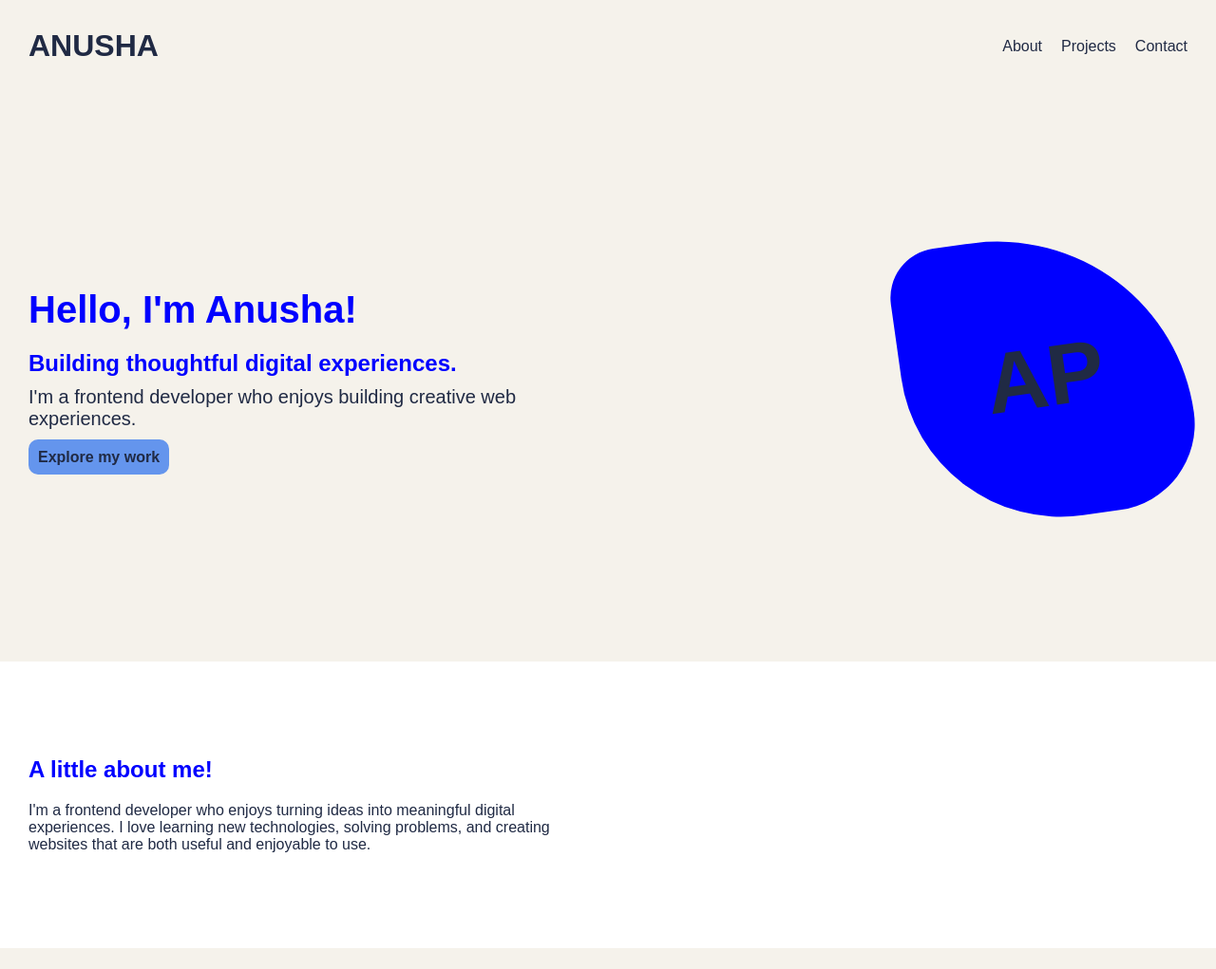
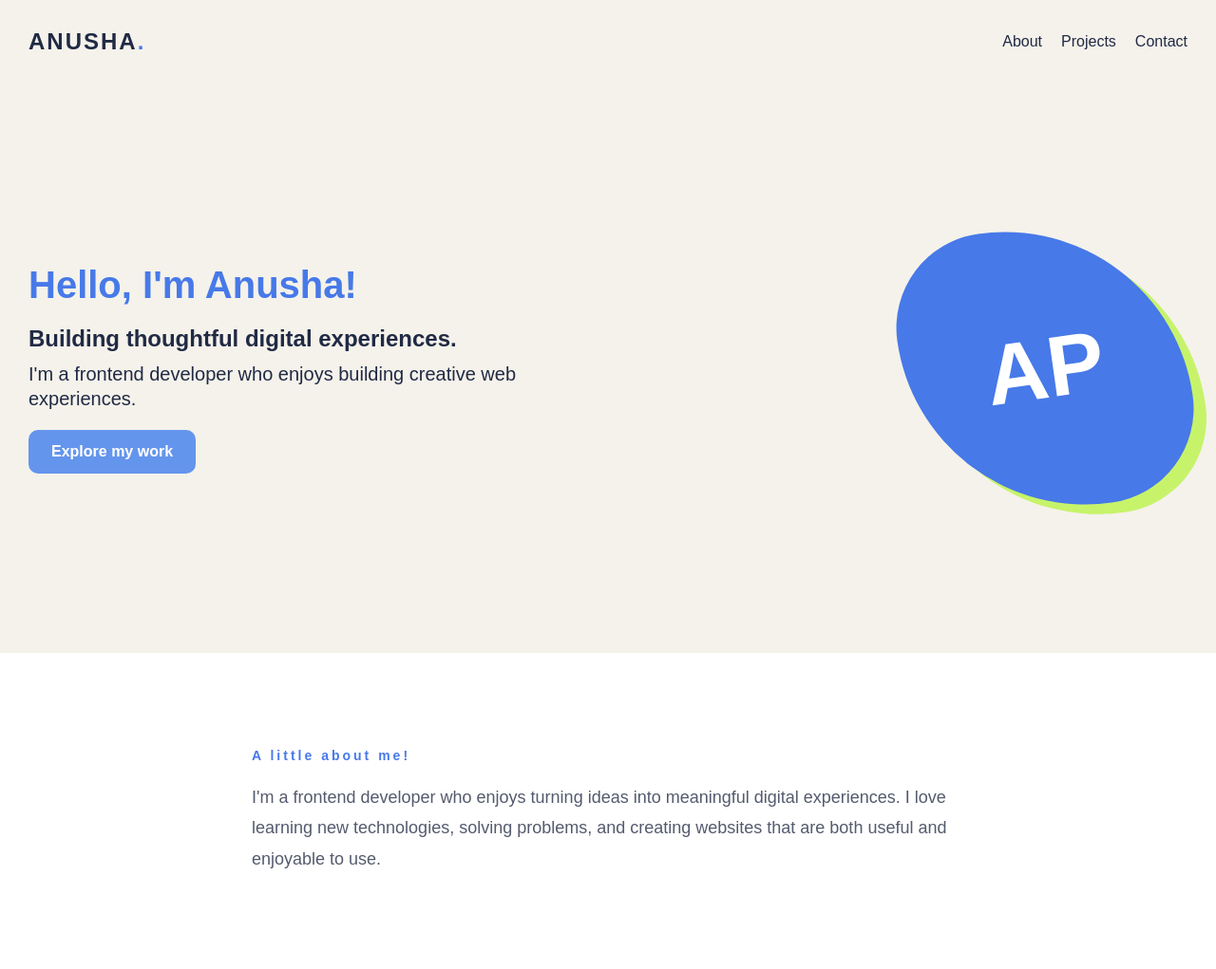
Before and after one commit to AnushaPotta/My-Portfolio, a plain HTML site: page index.html in a window 1280 px wide. Shown: the whole page at 95% size. Before the commit the page ends 999 px from the top, so only its background shows below. Drawn offline with Linux system fonts and the light colour scheme.

Commit message:
add about section styles

```diff
--- a/index.html
+++ b/index.html
@@ -8,7 +8,7 @@
   </head>
   <body>
     <header>
-      <h1>ANUSHA</h1>
+      <a href="#" class="logo">ANUSHA<span>.</span></a>
       <nav>
         <a href="#about">About</a>
         <a href="#projects">Projects</a>
--- a/style.css
+++ b/style.css
@@ -8,6 +8,14 @@ body {
   background-color: #f5f2eb;
   color: #202a44;
   font-family: Arial, Helvetica, sans-serif;
+}
+.logo {
+  font-size: 24px;
+  font-weight: bold;
+  letter-spacing: 2px;
+}
+.logo span {
+  color: #4779e8;
 }
 
 .hero {
@@ -26,8 +34,10 @@ body {
   height: 300px;
   font-weight: bold;
   font-size: 90px;
-  background-color: blue;
-  border-radius: 20% 80% 35% 65%;
+  color: white;
+  background-color: #4779e8;
+  box-shadow: 12px 12px 0 #c7f36b;
+  border-radius: 50% 100% 50% 100%;
   display: flex;
   justify-content: center;
   align-items: center;
@@ -45,18 +55,23 @@ header {
 .hero-intro {
   margin-bottom: 20px;
   font-size: 40px;
+  color: #4779e8;
+  font-weight: bold;
 }
 .hero-description {
   font-size: 20px;
   margin-top: 10px;
   margin-bottom: 20px;
+  line-height: 1.3;
 }
 .hero-button {
+  display: inline-block;
   background-color: cornflowerblue;
-  padding: 10px;
+  padding: 14px 24px;
   border-radius: 10px;
   font-weight: bold;
-  transition: background-color 0.5s ease;
+  color: white;
+  transition: background-color 0.3s ease;
 }
 .hero-button:hover {
   background-color: cadetblue;
@@ -67,13 +82,22 @@ nav {
   gap: 20px;
 }
 
+nav a {
+  text-decoration: none;
+  font-size: 16px;
+  color: #202a44;
+  font-weight: 500;
+  transition: color 0.3s ease;
+}
+
 a {
   text-decoration: none;
   font-size: 16px;
   color: #202a44;
 }
-h2 {
-  color: blue;
+
+nav a:hover {
+  color: #4779e8;
 }
 
 .about {
@@ -81,11 +105,22 @@ h2 {
   background-color: #ffffff;
 }
 
-.about h2 {
+.about-content {
+  max-width: 750px;
+  margin: 0 auto;
+}
+
+.about-label {
+  color: #4779e8;
+  font-size: 14px;
+  font-weight: bold;
+  letter-spacing: 3px;
   margin-bottom: 20px;
 }
-.about p {
-  max-width: 600px;
+.about-description {
+  font-size: 18px;
+  line-height: 1.8;
+  color: #555b6e;
 }
 
 @media (max-width: 768px) {
```
